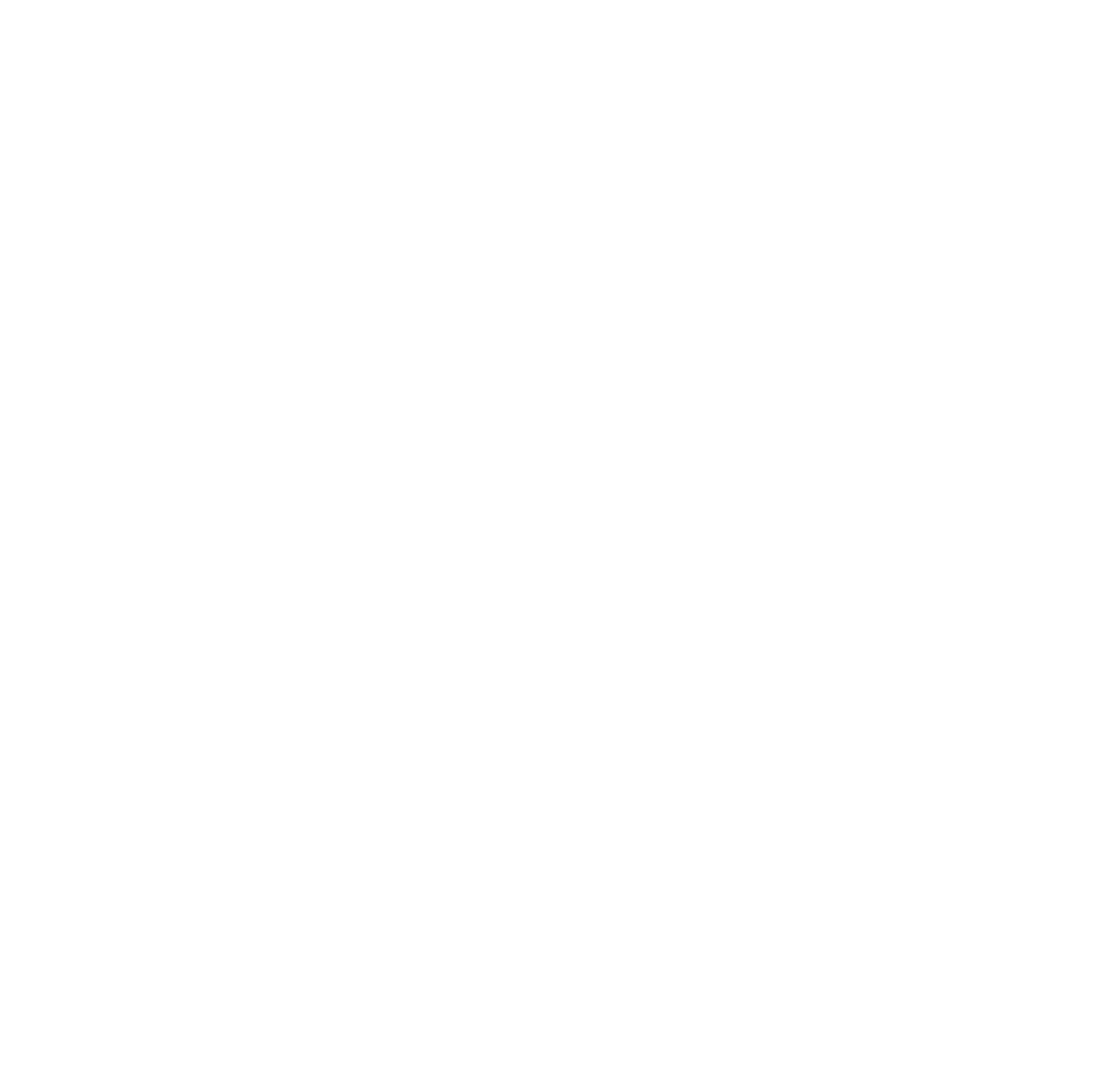
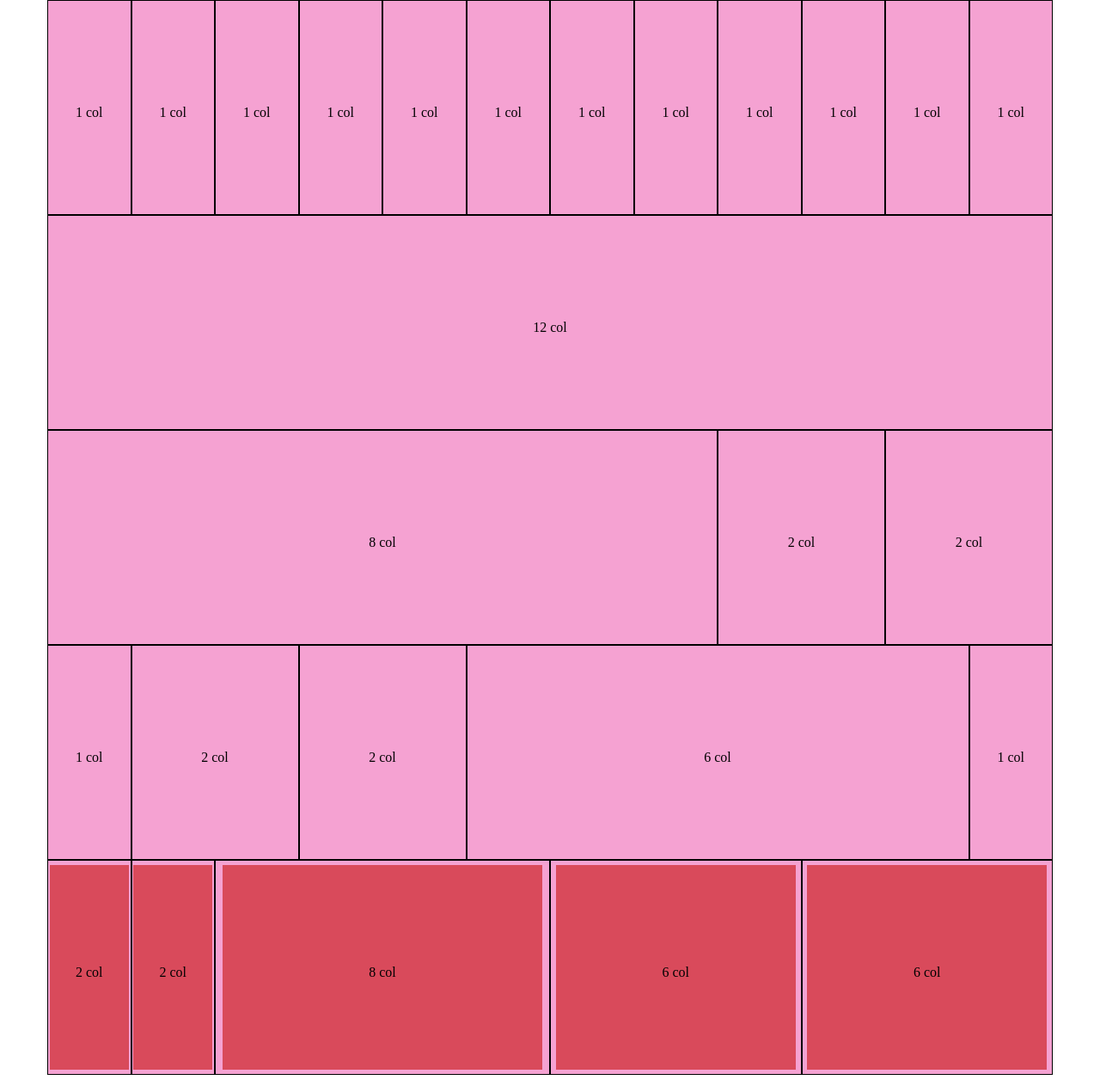
Before and after one commit to GiovanniTondi/html-css-12bool, a plain HTML site: page index.html in a window 1280 px wide. Shown: the whole page at 86% size. Before the commit the page ends 800 px from the top, so only its background shows below. Drawn offline with Linux system fonts and the light colour scheme; files that its build step writes are made by us from their sources.

Commit message:
Completato layout

```diff
--- a/css/style.css
+++ b/css/style.css
@@ -0,0 +1,26 @@
+/* Regole generali */
+
+* {
+    margin: 0;
+    padding: 0;
+    box-sizing: border-box;
+}
+
+/* contenuto */
+.pink {
+    background-color: #f5a2d2;
+}
+
+.box {
+    text-align: center;
+    border: solid 1px #000;
+    padding: 5px 2%;
+    /* DEBUG */
+    height: 250px;
+    line-height: 250px;
+}
+
+.nest {
+    height: 100%;
+    background-color: #d94a5b;
+}
--- a/index.html
+++ b/index.html
@@ -3,11 +3,186 @@
   <head>
     <meta charset="utf-8">
     <meta name="viewport" content="width=device-width, initial-scale=1.0">
-    <link rel="stylesheet" href="style.css">
+    <link rel="stylesheet" href="css/lib/12bool.css">
     <link rel="stylesheet" href="css/style.css">
     <title>html-css-12bool</title>
   </head>
   <body>
 
+    <div class="container">
+        <div class="pink">
+            <!-- Prima riga da 12 colonne -->
+            <div class="container">
+                <div class="col-1">
+                    <div class="box">
+                        1 col
+                    </div>
+                </div>
+                <div class="col-1">
+                    <div class="box">
+                        1 col
+                    </div>
+                </div>
+                <div class="col-1">
+                    <div class="box">
+                        1 col
+                    </div>
+                </div>
+                <div class="col-1">
+                    <div class="box">
+                        1 col
+                    </div>
+                </div>
+                <div class="col-1">
+                    <div class="box">
+                        1 col
+                    </div>
+                </div>
+                <div class="col-1">
+                    <div class="box">
+                        1 col
+                    </div>
+                </div>
+                <div class="col-1">
+                    <div class="box">
+                        1 col
+                    </div>
+                </div>
+                <div class="col-1">
+                    <div class="box">
+                        1 col
+                    </div>
+                </div>
+                <div class="col-1">
+                    <div class="box">
+                        1 col
+                    </div>
+                </div>
+                <div class="col-1">
+                    <div class="box">
+                        1 col
+                    </div>
+                </div>
+                <div class="col-1">
+                    <div class="box">
+                        1 col
+                    </div>
+                </div>
+                <div class="col-1">
+                    <div class="box">
+                        1 col
+                    </div>
+                </div>
+            </div>
+
+            <!-- Seconda riga con colonna unica -->
+            <div class="container">
+                <div class="col-12">
+                    <div class="box">
+                        12 col
+                    </div>
+                </div>
+            </div>
+
+            <!-- Terza riga col-8 col-2 col-2 -->
+            <div class="container">
+                <div class="col-8">
+                    <div class="box">
+                        8 col
+                    </div>
+                </div>
+                <div class="col-2">
+                    <div class="box">
+                        2 col
+                    </div>
+                </div>
+                <div class="col-2">
+                    <div class="box">
+                        2 col
+                    </div>
+                </div>
+            </div>
+
+            <!-- Quarta riga col-1 col-2 col-2 col-6 col-1 -->
+            <div class="container">
+                <div class="col-1">
+                    <div class="box">
+                        1 col
+                    </div>
+                </div>
+                <div class="col-2">
+                    <div class="box">
+                        2 col
+                    </div>
+                </div>
+                <div class="col-2">
+                    <div class="box">
+                        2 col
+                    </div>
+                </div>
+                <div class="col-6">
+                    <div class="box">
+                        6 col
+                    </div>
+                </div>
+                <div class="col-1">
+                    <div class="box">
+                        1 col
+                    </div>
+                </div>
+            </div>
+
+            <!-- Quinta/Ultima riga col-6 col-6 con griglia annidata -->
+            <div class="container">
+                <div class="col-6">
+                    <!-- Container annidato con col-2 col-2 col-8 -->
+                    <div class="container">
+                        <div class="col-2">
+                            <div class="box">
+                                <div class="nest">
+                                    2 col
+                                </div>
+                            </div>
+                        </div>
+                        <div class="col-2">
+                            <div class="box">
+                                <div class="nest">
+                                    2 col
+                                </div>
+                            </div>
+                        </div>
+                        <div class="col-8">
+                            <div class="box">
+                                <div class="nest">
+                                    8 col
+                                </div>
+                            </div>
+                        </div>
+                    </div>
+                </div>
+                <div class="col-6">
+                    <!-- Container annidato con col-6 col-6 -->
+                    <div class="container">
+                        <div class="col-6">
+                            <div class="box">
+                                <div class="nest">
+                                    6 col
+                                </div>
+                            </div>
+
+                        </div>
+                        <div class="col-6">
+                            <div class="box">
+                                <div class="nest">
+                                    6 col
+                                </div>
+                            </div>
+                        </div>
+                    </div>
+                </div>
+            </div>
+        </div>
+    </div>
+
   </body>
 </html>
```
